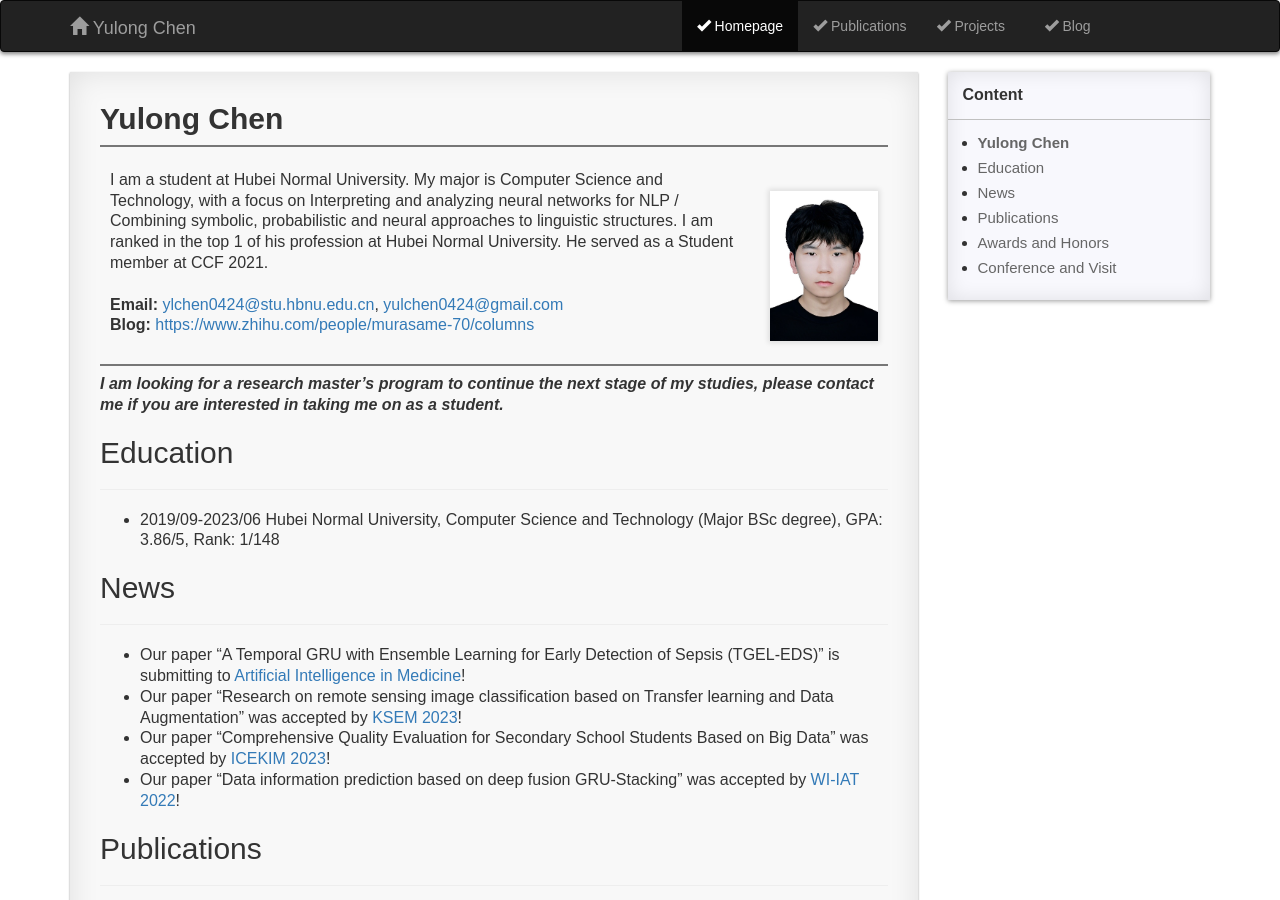
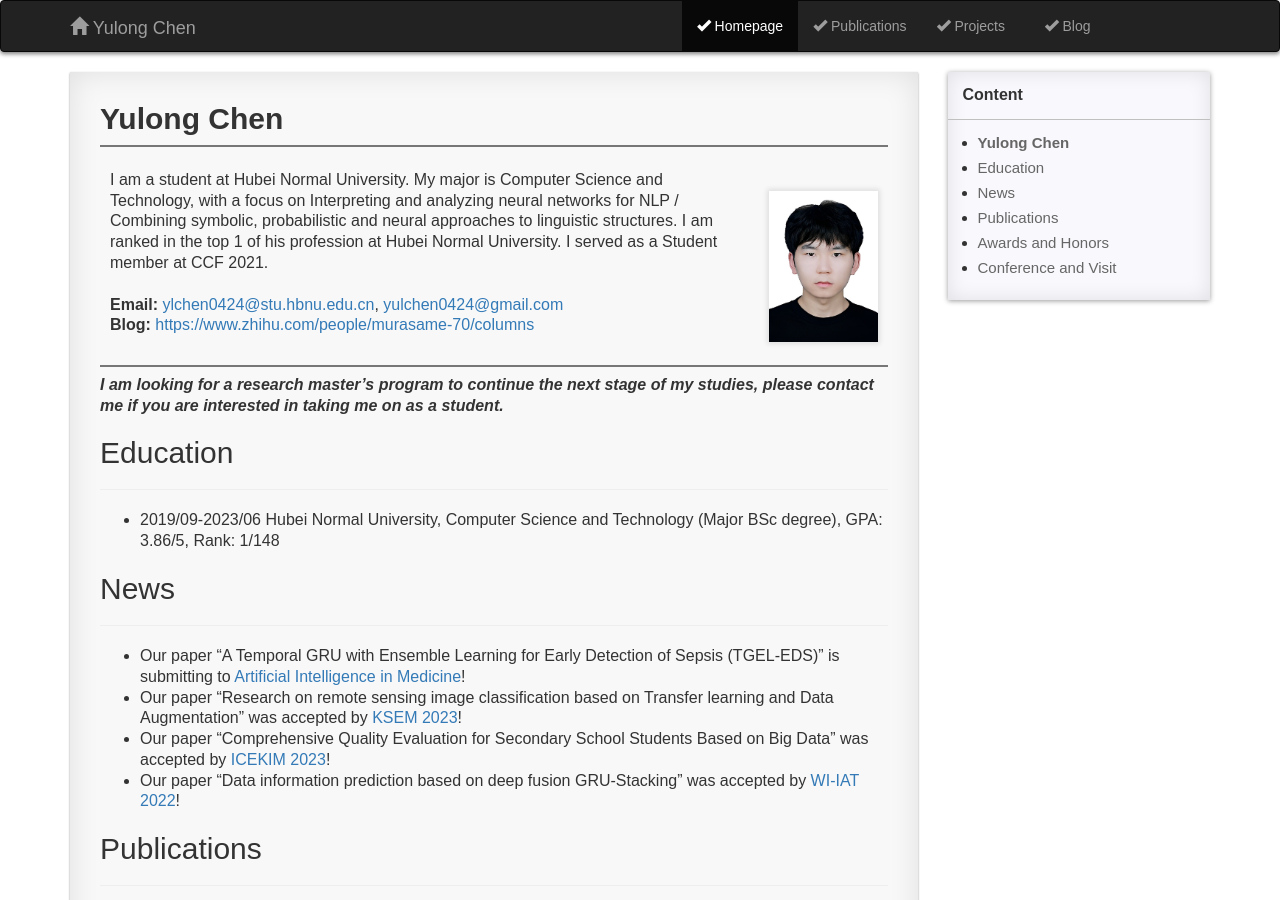
Before and after one commit to yulongC/yulongC.github.io, a Jekyll site: the page built from pages/1_homepage.md, in a window 1280 px wide and 900 px high. Built offline with Jekyll 4.4.1, drawn with Linux system fonts in a browser that asks for light colours; comment, search, counter and statistics services are not loaded.

Commit message:
Update 1_homepage.md

```diff
--- a/pages/1_homepage.md
+++ b/pages/1_homepage.md
@@ -11,7 +11,7 @@
 
 ## **Yulong Chen**
 
-| <br> I am a student at Hubei Normal University. My major is Computer Science and Technology, with a focus on Interpreting and analyzing neural networks for NLP / Combining symbolic, probabilistic and neural approaches to linguistic structures. I am ranked in the top 1 of his profession at Hubei Normal University. He served as a Student member at CCF 2021. <br> <br> **Email:** <ylchen0424@stu.hbnu.edu.cn>, <yulchen0424@gmail.com> <br> **Blog:** <https://www.zhihu.com/people/murasame-70/columns>  <br> <br> | <br> &emsp; ![image](https://yulongC.github.io/images/chen-2023.jpg) <br> <br> |
+| <br> I am a student at Hubei Normal University. My major is Computer Science and Technology, with a focus on Interpreting and analyzing neural networks for NLP / Combining symbolic, probabilistic and neural approaches to linguistic structures. I am ranked in the top 1 of his profession at Hubei Normal University. I served as a Student member at CCF 2021. <br> <br> **Email:** <ylchen0424@stu.hbnu.edu.cn>, <yulchen0424@gmail.com> <br> **Blog:** <https://www.zhihu.com/people/murasame-70/columns>  <br> <br> | <br> &emsp; ![image](https://yulongC.github.io/images/chen-2023.jpg) <br> <br> |
 
 ***I am looking for a research master's program to continue the next stage of my studies, please contact me if you are interested in taking me on as a student.***
 
```
